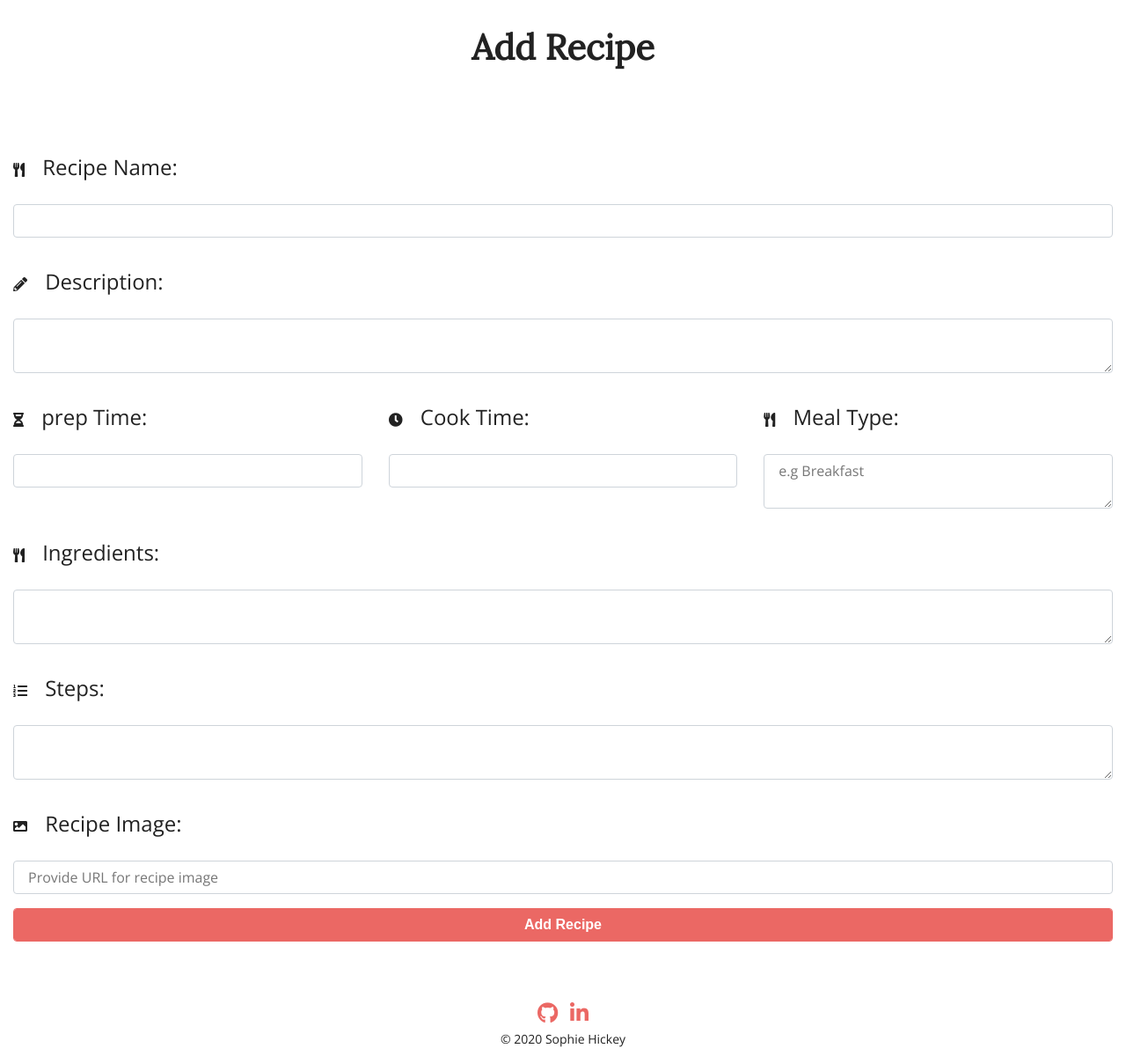
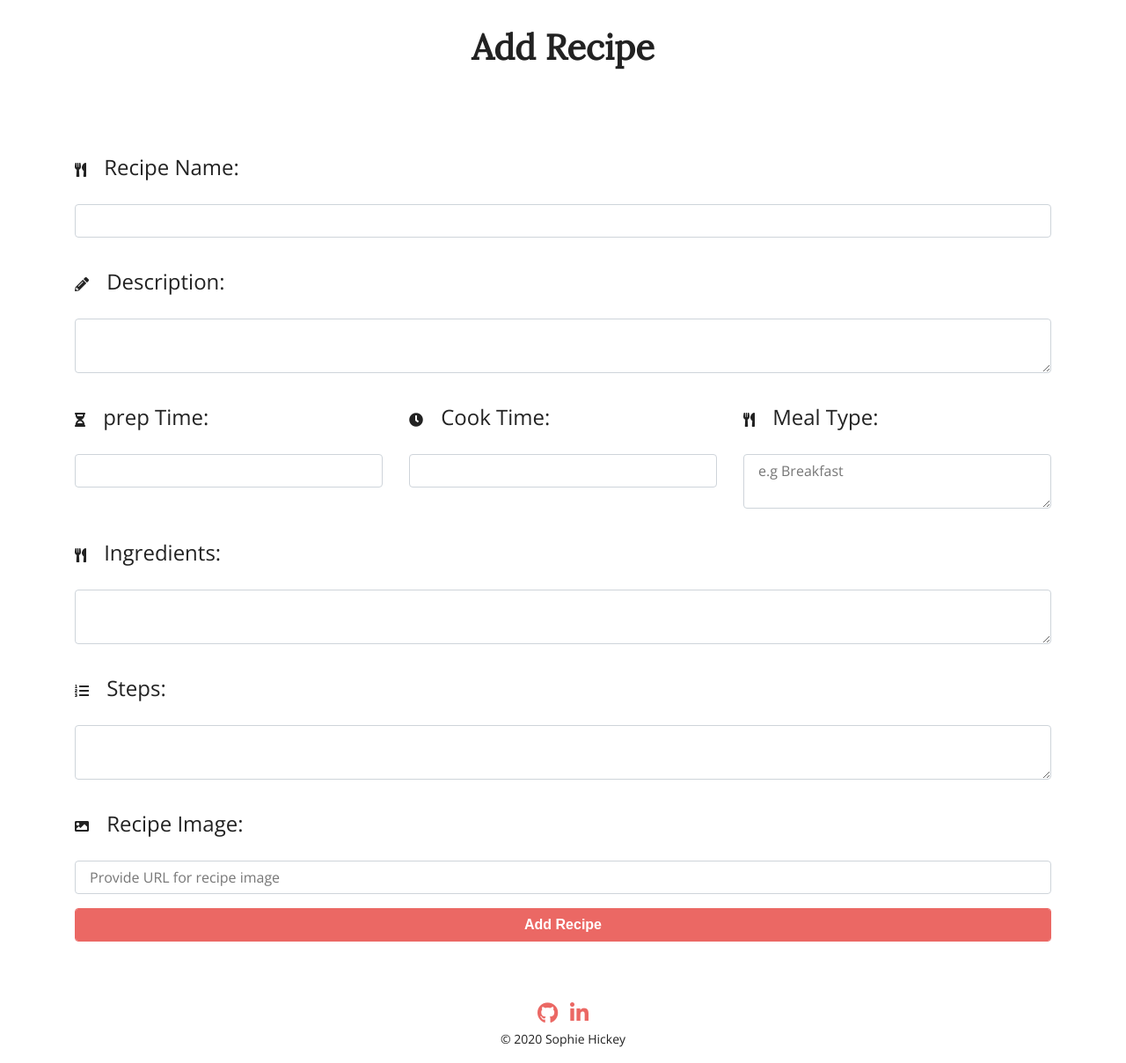
Before and after one commit to SophieH93/myCookbook, a Flask app: page /add_recipe in a window 1280 px wide. Shown: the part 84-1292 px from the top of the page at 88% size. Run offline with Flask 2, Linux system fonts and the light colour scheme; some libraries are stand-ins or nearby versions; some web fonts are replaced.

Commit message:
amended container/added class to form

```diff
--- a/templates/pages/add_recipe.html
+++ b/templates/pages/add_recipe.html
@@ -1,8 +1,8 @@
 {% extends 'layout/base.html' %} {% block content %}
 
-<section class="container-fluid">
+<section class="container">
 <h1>Add Recipe</h1>
-<form action="{{url_for('insert_recipe')}}" method="post">
+<form action="{{url_for('insert_recipe')}}" method="POST" class="add-edit-form">
     {{ form.hidden_tag() }}
     <div class="row">
 
--- a/templates/pages/edit_recipe.html
+++ b/templates/pages/edit_recipe.html
@@ -1,8 +1,8 @@
 {% extends 'layout/base.html' %}
 {% block content %}
-<section class="container-fluid">
+<section class="container">
 <h1>Edit Recipe</h1>
- <form method="POST" action="{{ url_for('update_recipe', recipe_id=selected_recipe._id) }}">
+ <form method="POST" action="{{ url_for('update_recipe', recipe_id=selected_recipe._id) }}" class="add-edit-form">
     {{ form.hidden_tag() }}
 <div class="row">
  <!--Recipe Name-->
```
